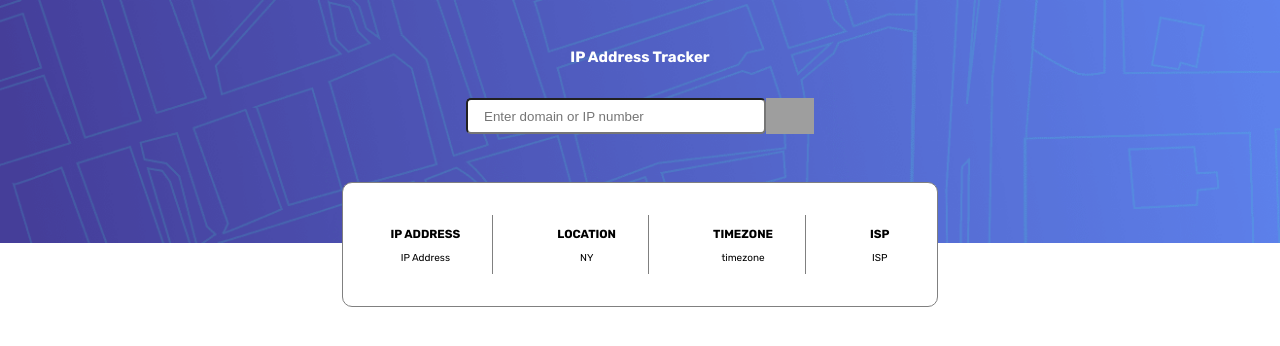
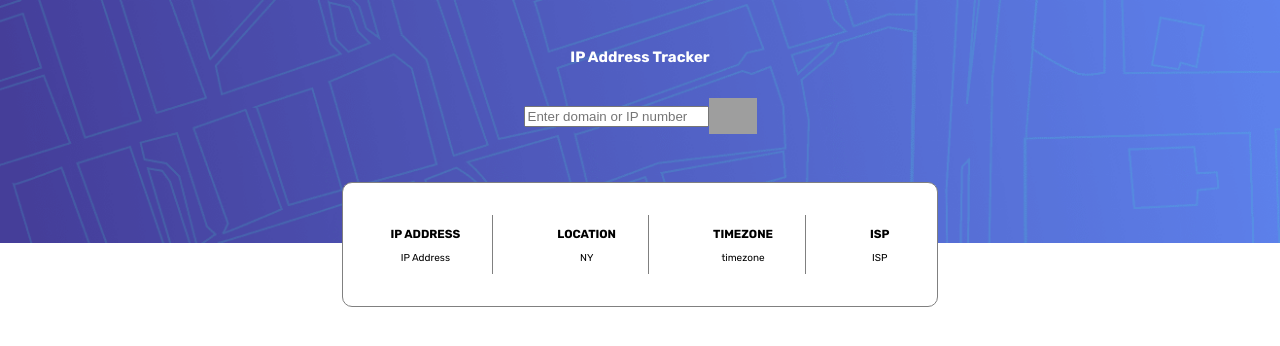
Before and after one commit to aisiklar/IP-Address-Tracker-FE-Mentor, a React (Create React App) app: page / in a window 1280 px wide. Shown: the top 346 px of the page. Built offline with nearby package versions, Linux system fonts and the light colour scheme; grey boxes are pictures that could not be loaded.

Commit message:
new architecture is designed. Components re-developed. infinite rendering problem will be corrected. merge with main

```diff
--- a/src/components/header/Header.component.jsx
+++ b/src/components/header/Header.component.jsx
@@ -3,20 +3,45 @@ import InfoBox from "../info-box/InfoBox.component";
 import SubmitArrow from "../submit-arrow/SubmitArrow.component";
 import "./Header.styles.css";
 
+import { Children, useState } from 'react';
+
 const Header = () => {
+
+const [userInput, setUserInput] = useState('');
+const [ifSubmitted, setIfSubmitted] = useState(false);
+const [dataToFetch, setDataToFetch] = useState('');
+
+console.log('ifSubmitted: ', ifSubmitted);
+
+if (ifSubmitted === true) {
+    console.log('if Submitted is true, changing the state dataToFetch')
+    setDataToFetch(userInput);
+}
+
+
+const onChangeHandler = (e) => {
+    //console.log('e.target.value: ', e.target.value);
+    setUserInput(e.target.value);
+}
+
+const ifClickedHandler = (isClicked) => {
+    console.log('isClicked: ', isClicked);
+    setIfSubmitted(isClicked);
+}
+
   return (
     <div className="header-container">
       <h2 className="app-title">IP Address Tracker</h2>
       <div className="inputField-arrow-wrapper">
         <div className="inputField-wrapper">
-          <InputField></InputField>
+          <InputField onChange={onChangeHandler}></InputField>
         </div>
         <div className="submit-arrow-wrapper">
-          <SubmitArrow></SubmitArrow>
+          <SubmitArrow ifClicked={ifClickedHandler}></SubmitArrow>
         </div>
       </div>
       <div className="infobox-wrapper">
-        <InfoBox></InfoBox>
+        <InfoBox data={dataToFetch}></InfoBox>
       </div>
     </div>
   );
--- a/src/components/info-box/InfoBox.component.jsx
+++ b/src/components/info-box/InfoBox.component.jsx
@@ -1,8 +1,9 @@
 import "./InfoBox.styles.css";
 import FetchedData from "./FetchedData.component";
 
-const InfoBox = () => {
+const InfoBox = (props) => {
 
+  console.log('props.data: ', props.data);
 
   return (
     <div className="infobox-data-container">
--- a/src/components/input-field/InputField.component.jsx
+++ b/src/components/input-field/InputField.component.jsx
@@ -1,39 +1,16 @@
-import { Component } from "react";
 import "./InputField.styles.css";
-import InputArea from "../input-area/InputArea.component";
-import SubmitArrow from "../submit-arrow/SubmitArrow.component";
 
-class InputField extends Component {
-  constructor() {
-    super();
-    this.state = {
-      userInput: "",
-    };
-  }
-
-  componentDidMount() {
-    //
-  }
-
-  render() {
-    const onChangeHandler = (e) => {
-      console.log(e.target.value);
-      this.setState(
-        () => {
-          return { userInput: e.target.value };
-        },
-        () => {
-          console.log("this.state.userInput: ", this.state.userInput);
-        }
-      );
-    };
-
-    return (
-      <div className="inputfield-container">
-        <InputArea onChange={onChangeHandler}></InputArea>
-      </div>
-    );
-  }
-}
+const InputField = (props) => {
+  return (
+    <div className="inputfield-container">
+      <input
+        className="input-area"
+        type="search"
+        placeholder="Enter domain or IP number"
+        onChange={props.onChange}
+      ></input>
+    </div>
+  );
+};
 
 export default InputField;
--- a/src/components/submit-arrow/SubmitArrow.component.jsx
+++ b/src/components/submit-arrow/SubmitArrow.component.jsx
@@ -2,12 +2,15 @@ import "./SubmitArrow.styles.css";
 import { useState } from "react";
 
 const SubmitArrow = (props) => {
-  const [queryInput, setQueryInput] = useState("");
+  //console.log('props.ifClicked: ', props.ifClicked);
 
-  const submitHandler = () => {
-    setQueryInput(props.inputValue);
-    console.log("props.inputValue: ", props.inputValue);
-  };
+//  const [arrowClicked, setArrowClicked] = useState(false);
+
+  const submitHandler = (event) => {
+    console.log('button clicked');
+    console.log('event: ', event);
+    props.ifClicked(true);
+  }
 
   return (
     <div>
```
